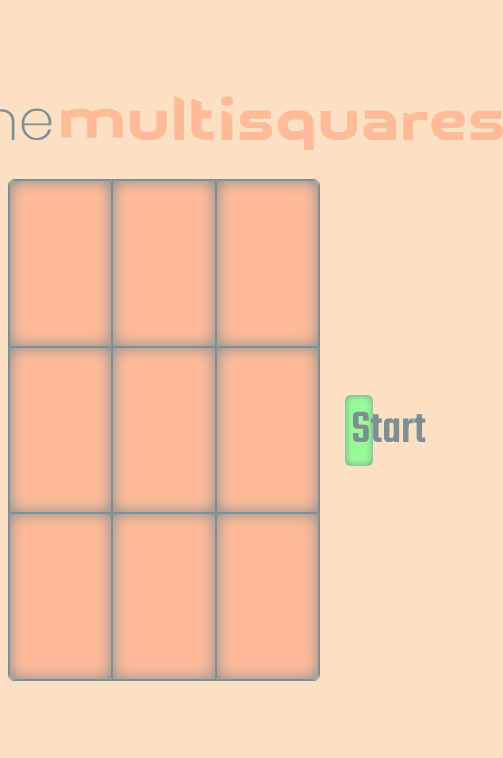
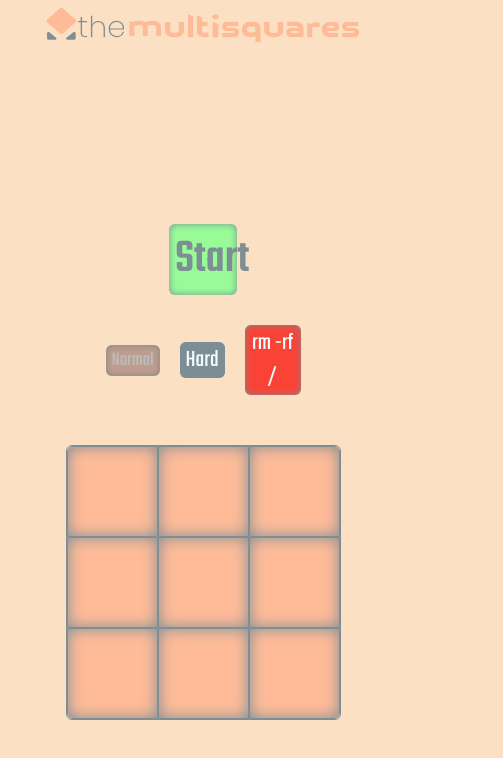
Before and after one commit to adpol95/themultisquares, a plain HTML site: page index.html in a window 390 px wide. Shown: the whole page, 503 px wide, since content can reach past the window. Drawn offline with Linux system fonts and the light colour scheme.

Commit message:
feat: added difficulty, little bit adaptive design and fix bugs

```diff
--- a/index.html
+++ b/index.html
@@ -136,7 +136,12 @@
         <div class="square" id="sq_9"></div>
       </div>
       <div class="startSide">
-        <button class="startBtn" onclick="startingGame()">Start</button>
+        <button class="startBtn" onclick="startingGame(event)">Start</button>
+        <div class="difficultArea" onclick="difficultChange(event)">
+          <button class="difficultyBtn" id="diff1">Normal</button>
+          <button class="difficultyBtn" id="diff2">Hard</button>
+          <button class="difficultyBtn" id="diff3">rm -rf /</button>
+        </div>
         <div class="winnerMessage">
           Some people are born to win, and I guess you are one of them.
         </div>
@@ -153,6 +158,7 @@
     const startButton = document.getElementsByClassName("startBtn")[0];
     const winnerMessage = document.getElementsByClassName("winnerMessage")[0];
     const loserMessage = document.getElementsByClassName("loserMessage")[0];
+    let currentDifficulty = document.getElementById("diff1");
     let targetSquares = square.sort(() => Math.random() - 0.5);
     let playerIds = [];
 
@@ -163,9 +169,21 @@
 
         square.forEach((sq) => {
           sq.disabled = false;
-          sq.style.pointerEvents = "auto";
           sq.style.backgroundColor = "#FFBB98";
         });
+      }
+
+      if (currentDifficulty.id === "diff1") {
+        container.style.filter = "blur(5px)";
+      } else if (currentDifficulty.id === "diff2") {
+        container.style.filter = "blur(20px)";
+        container.style.transform = "rotate(0.5turn)";
+      } else {
+        container.style.filter = "blur(20px)";
+        container.style.transform = "rotate(0.5turn)";
+        setTimeout(() => {
+          container.style.transform = "rotate(-1.5turn)";
+        }, 3500);
       }
 
       startButton.disabled = true;
@@ -176,8 +194,10 @@
       loserMessage.style.display = "none";
 
       setTimeout(() => {
+        container.style.transform = "none";
         container.style.pointerEvents = "auto";
-      }, 9000);
+        container.style.webkitFilter = "none";
+      }, 10000);
 
       targetSquares.forEach((el, i) => {
         const plusSecond = +(i + "000");
@@ -198,12 +218,13 @@
         const processedId = event.target.id.replace(/\D/gi, "") - 1;
 
         toggledSquare.disabled = true;
-        toggledSquare.style.pointerEvents = "none";
 
         if (
           targetSquares.indexOf(toggledSquare) !== playerIds.length ??
           playerIds.length - 1
         ) {
+          container.style.pointerEvents = "none";
+
           loserMessage.style.display = "block";
 
           startButton.disabled = false;
@@ -224,6 +245,21 @@
         } else toggledSquare.style.backgroundColor = "#9ce49c";
 
         playerIds.push(processedId);
+      }
+    };
+
+    const difficultChange = (event) => {
+      const toggledDifficult = document.getElementById(event.target.id);
+
+      if (toggledDifficult) {
+        currentDifficulty.style.filter = "none";
+        currentDifficulty.style.pointerEvents = "auto";
+        currentDifficulty.style.fontSize = "24px";
+
+        currentDifficulty = toggledDifficult;
+        toggledDifficult.style.filter = "contrast(50%)";
+        toggledDifficult.style.pointerEvents = "none";
+        toggledDifficult.style.fontSize = "20px";
       }
     };
   </script>
@@ -268,6 +304,8 @@
       align-items: center;
 
       width: 100%;
+
+      gap: 50px;
     }
 
     .gameSide {
@@ -281,6 +319,8 @@
       height: 500px;
 
       pointer-events: none;
+
+      transition: transform 2s;
     }
 
     .square {
@@ -319,7 +359,7 @@
       flex-direction: column;
       align-items: center;
       gap: 30px;
-      width: 20vw;
+      width: 25vw;
     }
 
     .startBtn {
@@ -360,6 +400,8 @@
       text-align: center;
 
       display: none;
+
+      padding: 12px 36px;
     }
 
     .winnerMessage {
@@ -369,5 +411,69 @@
     .loserMessage {
       background: #fa4235;
     }
+    .difficultArea {
+      display: flex;
+      align-items: center;
+      justify-content: center;
+
+      gap: 20px;
+    }
+    .difficultyBtn {
+      font-size: 24px;
+
+      box-shadow: inset 0 0 7px #7d8e95;
+
+      border-radius: 6px;
+
+      transition: filter 0.3s, font-size 0.3s;
+
+      cursor: pointer;
+
+      color: #f0fbff;
+    }
+
+    .difficultyBtn:hover {
+      filter: contrast(60%);
+    }
+
+    .difficultyBtn:active {
+      filter: contrast(125%);
+    }
+
+    #diff1 {
+      background-color: #ffbb98;
+
+      filter: contrast(50%);
+      pointer-events: none;
+      font-size: 20px;
+    }
+
+    #diff2 {
+      background-color: #7d8e95;
+    }
+
+    #diff3 {
+      background-color: #fa4235;
+    }
+
+    @media (max-width: 1023px) {
+      main {
+        flex-direction: column-reverse;
+        padding-top: 10vh;
+      }
+
+      .logo {
+        top: 1vh;
+        width: 80vw;
+      }
+
+      .startSide {
+        width: 50vw;
+      }
+      .gameSide {
+        width: 70vw;
+        height: 70vw;
+      }
+    }
   </style>
 </html>
```
